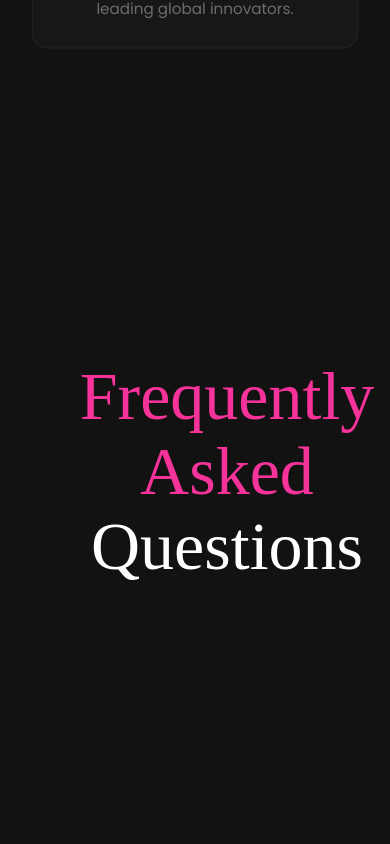
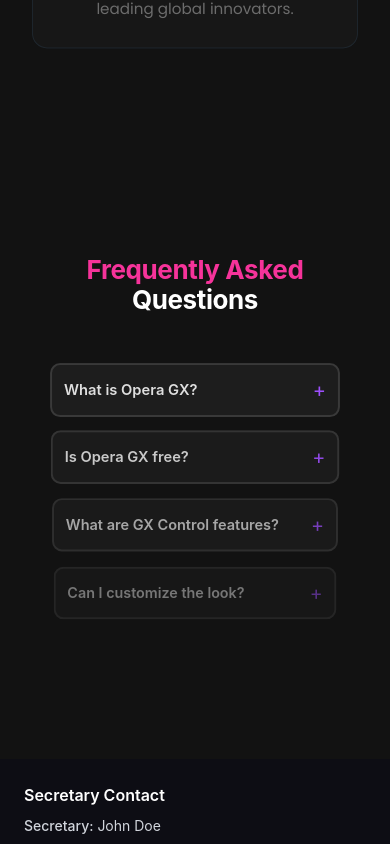
Before and after one commit to shaasshh14/TECHBOARD, a React (Vite) app: page / in a window 390 px wide. Shown: the part 3760-4604 px from the top of the page. Built offline with nearby package versions, Linux system fonts and the light colour scheme; a web font is replaced by a local one.

Commit message:
FAQ-Responsive

```diff
--- a/src/components/FAQSection.jsx
+++ b/src/components/FAQSection.jsx
@@ -1,17 +1,35 @@
 // src/components/FAQSection.jsx
 import React, { useState } from "react";
-import { RobotSection } from "./RobotSection"; // 👈 import robot
+import { RobotSection } from "./RobotSection"; // Optional robot section
 
+// FAQ data
 const faqData = [
-  { question: "What is Opera GX?", answer: "Opera GX is a special version of the Opera browser built specifically to complement gaming. The browser includes unique features to help you get the most out of both gaming and browsing." },
-  { question: "Is Opera GX free?", answer: "Yes, Opera GX is completely free. You can download it from the official website and use all of its features without any cost." },
-  { question: "What are GX Control features?", answer: "GX Control is a key feature that lets you set limits on how much RAM, CPU, and network usage your browser uses. This ensures your browser doesn't interfere with your gaming performance." },
-  { question: "Can I customize the look?", answer: "Absolutely. Opera GX offers deep customization with themes, colors, wallpapers, and Razer Chroma integration to match your gaming setup." },
+  {
+    question: "What is Opera GX?",
+    answer:
+      "Opera GX is a special version of the Opera browser built specifically to complement gaming. The browser includes unique features to help you get the most out of both gaming and browsing.",
+  },
+  {
+    question: "Is Opera GX free?",
+    answer:
+      "Yes, Opera GX is completely free. You can download it from the official website and use all of its features without any cost.",
+  },
+  {
+    question: "What are GX Control features?",
+    answer:
+      "GX Control is a key feature that lets you set limits on how much RAM, CPU, and network usage your browser uses. This ensures your browser doesn't interfere with your gaming performance.",
+  },
+  {
+    question: "Can I customize the look?",
+    answer:
+      "Absolutely. Opera GX offers deep customization with themes, colors, wallpapers, and Razer Chroma integration to match your gaming setup.",
+  },
 ];
 
+// Individual FAQ Item
 const FAQItem = ({ faq, index, toggleFAQ }) => {
   const handleClose = (e) => {
-    e.stopPropagation();
+    e.stopPropagation(); // Prevent triggering toggleFAQ when clicking close button
     toggleFAQ(index);
   };
 
@@ -20,10 +38,13 @@
       className={`faq-item ${faq.open ? "open" : ""}`}
       onClick={() => toggleFAQ(index)}
     >
+      {/* Question Section */}
       <div className="faq-question">
         {faq.question}
-        <div className="faq-icon">+</div>
+        <div className="faq-icon">{faq.open ? "-" : "+"}</div>
       </div>
+
+      {/* Answer Section */}
       <div className="faq-answer-wrapper">
         <div className="faq-answer-content">
           <p>{faq.answer}</p>
@@ -37,40 +58,52 @@
 };
 
 const FAQSection = () => {
-  const [faqs, setFaqs] = useState(faqData.map((faq) => ({ ...faq, open: false })));
+  const [faqs, setFaqs] = useState(
+    faqData.map((faq) => ({ ...faq, open: false }))
+  );
 
+  // Toggle FAQ open/close
   const toggleFAQ = (index) => {
     setFaqs(
-      faqs.map((faq, i) => {
-        if (i === index) faq.open = !faq.open;
-        else faq.open = false;
-        return faq;
-      })
+      faqs.map((faq, i) => ({
+        ...faq,
+        open: i === index ? !faq.open : false, // Close others when opening one
+      }))
     );
   };
 
   return (
-    <section className="relative flex flex-col md:flex-row items-start gap-8 px-6 py-12">
-      {/* Robot on the left side, slightly higher to "look" at the first question */}
-      {/* <div className="hidden md:block flex-shrink-0 w-40 md:w-52 -mt-8 rotate-[-10deg]">
+    <section className="relative flex flex-col md:flex-row items-start gap-8 px-4 sm:px-6 lg:px-12 py-12 max-w-[1280px] mx-auto">
+      {/* Optional Robot Section */}
+      {/* <div className="hidden md:block flex-shrink-0 w-28 sm:w-40 md:w-52 -mt-8 rotate-[-10deg]">
         <RobotSection />
       </div> */}
 
-      {/* <div className="absolute left-0 -top-12 w-40 md:w-52 animate-bounce-slow">
-      <RobotSection/>
-      </div> */}
+      {/* FAQ Main Content */}
+      <div className="faq-section-container w-full">
+        <div className="faq-title-wrapper mb-6">
+          {/* Desktop View */}
+          <h2 className="hidden md:block faq-title text-3xl md:text-4xl font-bold">
+            <span className="block text-pink-500">Frequently Asked</span>
+            <span className="block text-white">Questions</span>
+          </h2>
 
-      {/* FAQ content */}
-      <div className="faq-section-container flex-1">
-        <div className="faq-title-wrapper mb-6">
-          <h2 className="faq-title text-3xl md:text-4xl font-bold">
+          {/* Mobile & Tablet View */}
+          <h2 className="block md:hidden text-center text-3xl sm:text-4xl font-bold leading-tight">
             <span className="block text-pink-500">Frequently Asked</span>
             <span className="block text-white">Questions</span>
           </h2>
         </div>
+
+        {/* FAQ Items */}
         <div className="faq-list space-y-4">
           {faqs.map((faq, index) => (
-            <FAQItem faq={faq} index={index} key={index} toggleFAQ={toggleFAQ} />
+            <FAQItem
+              faq={faq}
+              index={index}
+              key={index}
+              toggleFAQ={toggleFAQ}
+            />
           ))}
         </div>
       </div>
--- a/src/components/FooterCTA.jsx
+++ b/src/components/FooterCTA.jsx
@@ -44,7 +44,7 @@
               <div className="flex space-x-3">
                 {/* LinkedIn */}
                 <a
-                  href="https://linkedin.com"
+                  href="https://www.linkedin.com/company/ait-technical-board/posts/?feedView=all"
                   target="_blank"
                   rel="noopener noreferrer"
                   className="p-2 bg-[#1a1a26] rounded-lg hover:bg-[#0077b5] transition"
@@ -64,7 +64,7 @@
 
                 {/* Instagram */}
                 <a
-                  href="https://instagram.com"
+                  href="https://www.instagram.com/aittechnicalboard?igsh=dHdqejY2cWR0Njly"
                   target="_blank"
                   rel="noopener noreferrer"
                   className="p-2 bg-[#1a1a26] rounded-lg hover:bg-pink-500 transition"
--- a/src/index.css
+++ b/src/index.css
@@ -403,6 +403,9 @@
   color: #fff;
 }
 /* --- ANIMATED FAQ SECTION --- */
+/* ======================================================
+   FAQ Section Styles
+   ====================================================== */
 
 /* --- Keyframes for Animations --- */
 @keyframes slideUpFadeIn {
@@ -427,6 +430,10 @@
   }
 }
 
+/* ======================================================
+   Desktop Base Styles (default)
+   ====================================================== */
+
 /* --- Main Container --- */
 .faq-section-container {
   display: flex;
@@ -437,7 +444,7 @@
   margin: 40px auto;
 }
 
-/* --- Animated Title --- */
+/* --- Title Wrapper --- */
 .faq-title-wrapper {
   flex: 1;
   min-width: 350px;
@@ -456,7 +463,7 @@
   font-weight: 400;
 }
 
-/* Animation: Staggered slide-in for title lines */
+/* Staggered slide-in animation for title lines */
 .faq-title span {
   display: block;
   opacity: 0; /* Start hidden */
@@ -470,7 +477,7 @@
   animation-delay: 0.3s;
 }
 
-/* --- Animated FAQ List --- */
+/* --- FAQ List --- */
 .faq-list {
   flex: 1.5;
   max-width: 700px;
@@ -484,19 +491,15 @@
   overflow: hidden;
   opacity: 0;
   animation: staggerFadeIn 0.5s ease-out forwards;
-
-  /* Make sure box-shadow is included in the transition */
   transition: transform 0.3s ease, box-shadow 0.3s ease;
 }
 
 .faq-item:hover {
-  transform: translateY(-5px); /* Keeps the lift effect */
-
-  /* UPDATED: Changed the glow color to red and adjusted the spread */
-  box-shadow: 0 0 20px rgba(255, 26, 80, 0.6); /* This is a semi-transparent --gx-red */
+  transform: translateY(-5px);
+  box-shadow: 0 0 20px rgba(255, 26, 80, 0.6); /* red glow */
 }
 
-/* Animation: Staggering delay for each item */
+/* Animation delays for list items */
 .faq-item:nth-child(1) {
   animation-delay: 0.5s;
 }
@@ -529,7 +532,7 @@
   transition: transform 0.3s cubic-bezier(0.25, 0.8, 0.25, 1);
 }
 
-/* --- Enhanced Open/Close Animation --- */
+/* --- Open/Close Animation --- */
 .faq-item.open {
   box-shadow: 0 0 15px rgba(255, 26, 80, 0.4);
 }
@@ -541,21 +544,22 @@
 }
 
 .faq-item.open .faq-answer-wrapper {
-  max-height: 600px; /* Adjust if answers are very long */
+  max-height: 600px; /* adjust as needed for long answers */
 }
 
 .faq-answer-content {
-  padding: 0 25px 25px 25px; /* Adjust padding for a cleaner look */
+  padding: 0 25px 25px 25px;
   line-height: 1.7;
   color: var(--gx-text-dim);
   border-top: 1px solid var(--light-taupe);
   margin: 0 20px;
+  position: relative; /* anchor for close button */
+  padding-bottom: 70px; /* space for close button */
 
-  /* Animation: Fade and slide in the answer text AFTER the panel expands */
   opacity: 0;
   transform: translateY(-10px);
   transition: opacity 0.4s ease, transform 0.4s ease;
-  transition-delay: 0.2s; /* CRITICAL: Delay makes this animation start after the max-height transition */
+  transition-delay: 0.2s;
 }
 
 .faq-item.open .faq-answer-content {
@@ -563,22 +567,11 @@
   transform: translateY(0);
 }
 
-/* Add these styles to your index.css file for the FAQ section */
-
-/* 1. First, modify the answer content to be a positioning container and have space for the button */
-.faq-answer-content {
-  /* ... keep all existing styles ... */
-  position: relative; /* This is the anchor for the button */
-  padding-bottom: 70px; /* Add extra space at the bottom */
-}
-
-/* Find and replace these rules in your index.css */
-
+/* --- Close Button --- */
 .faq-close-btn {
   position: absolute;
   bottom: 20px;
   right: 25px;
-
   background-color: var(--gx-red);
   color: #fff;
   border: none;
@@ -588,18 +581,152 @@
   font-weight: 600;
   cursor: pointer;
   z-index: 5;
-
-  /* MODIFIED: Added box-shadow to the transition for a smooth glow effect */
   transition: filter 0.2s ease, transform 0.2s ease, box-shadow 0.3s ease;
 }
 
 .faq-close-btn:hover {
   filter: brightness(0.9);
   transform: scale(1.05);
-
-  /* ADD THIS: The red shadow/glow effect */
   box-shadow: 0 0 15px var(--gx-red);
 }
+
+/* ======================================================
+   Responsive Adjustments
+   ====================================================== */
+
+/* ---------- Tablet & Below (≤1024px) ---------- */
+@media (max-width: 1024px) {
+  .faq-section-container {
+    flex-direction: column;
+    align-items: center;
+    gap: 24px;
+    padding: 16px;
+    margin: 20px auto;
+    max-width: 980px;
+    box-sizing: border-box;
+  }
+
+  /* Title adjustments */
+  .faq-title-wrapper {
+    position: static !important;
+    text-align: center;
+    padding-top: 0;
+    min-width: 0;
+    width: 100%;
+    top: auto !important;
+  }
+
+  /* Smaller title font */
+  .faq-title-wrapper h2 {
+    font-size: 40px;
+    line-height: 1.15;
+    margin: 0;
+    letter-spacing: -0.4px;
+    word-break: keep-all;
+  }
+
+  /* FAQ list full width */
+  .faq-list {
+    width: 100%;
+    max-width: 100%;
+    padding: 0 8px;
+    box-sizing: border-box;
+  }
+
+  /* FAQ items more compact */
+  .faq-item {
+    width: 100%;
+    margin-bottom: 12px;
+    border-radius: 10px;
+  }
+
+  .faq-question {
+    font-size: 1rem;
+    padding: 14px 18px;
+  }
+
+  .faq-icon {
+    font-size: 24px;
+  }
+
+  /* Answer content adjustments */
+  .faq-answer-content {
+    padding: 0 18px 68px 18px;
+    font-size: 0.98rem;
+    line-height: 1.6;
+  }
+
+  /* Allow taller expansion on mobile */
+  .faq-item.open .faq-answer-wrapper {
+    max-height: 1200px;
+  }
+
+  /* Close button tweaks */
+  .faq-close-btn {
+    padding: 6px 14px;
+    font-size: 0.95rem;
+    bottom: 18px;
+    right: 18px;
+  }
+}
+
+/* ---------- Mobile (≤768px) ---------- */
+@media (max-width: 768px) {
+  .faq-title-wrapper h2 {
+    font-size: 32px;
+  }
+
+  .faq-question {
+    font-size: 0.95rem;
+    padding: 12px 16px;
+  }
+
+  .faq-answer-content {
+    padding: 0 16px 60px 16px;
+    font-size: 0.95rem;
+  }
+
+  .faq-close-btn {
+    padding: 6px 12px;
+    font-size: 0.9rem;
+    right: 16px;
+    bottom: 16px;
+  }
+}
+
+/* ---------- Very Small Phones (≤480px) ---------- */
+@media (max-width: 480px) {
+  .faq-section-container {
+    padding-left: 10px;
+    padding-right: 10px;
+  }
+
+  .faq-title-wrapper h2 {
+    font-size: 26px;
+  }
+
+  .faq-question {
+    font-size: 0.92rem;
+    padding: 10px 12px;
+  }
+
+  .faq-answer-content {
+    padding: 0 12px 56px 12px;
+    font-size: 0.9rem;
+  }
+
+  .faq-close-btn {
+    padding: 5px 10px;
+    font-size: 0.85rem;
+    right: 12px;
+    bottom: 12px;
+  }
+
+  .faq-icon {
+    font-size: 20px;
+  }
+}
+
 
 /* --- MARQUEE --- */
 .marquee {
```
